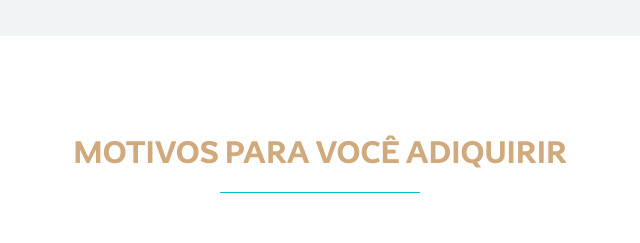
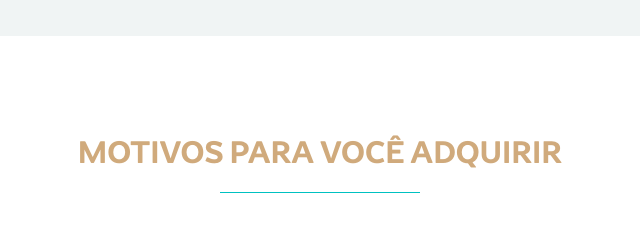
Before and after one commit to Agencia-Brawn/Novo-Kuara, a plain HTML site: page energiasolar.html in a window 1280 px wide. Shown: the part 3180-3423 px from the top of the page, 320-960 px from the left. Drawn offline with Linux system fonts and the light colour scheme; files whose address does not match are found by name.

Commit message:
correção ortográfica

```diff
--- a/energiasolar.html
+++ b/energiasolar.html
@@ -488,7 +488,7 @@
     <section id="motivos" class="about">
       <div class="container" style="margin-top: 3%">
         <div class="section-title">
-          <h2>MOTIVOS PARA VOCÊ ADIQUIRIR</h2>
+          <h2>MOTIVOS PARA VOCÊ ADQUIRIR</h2>
           <!-- <p>
               Magnam dolores commodi suscipit. Necessitatibus eius consequatur
               ex aliquid fuga eum quidem. Sit sint consectetur velit. Quisquam
```
